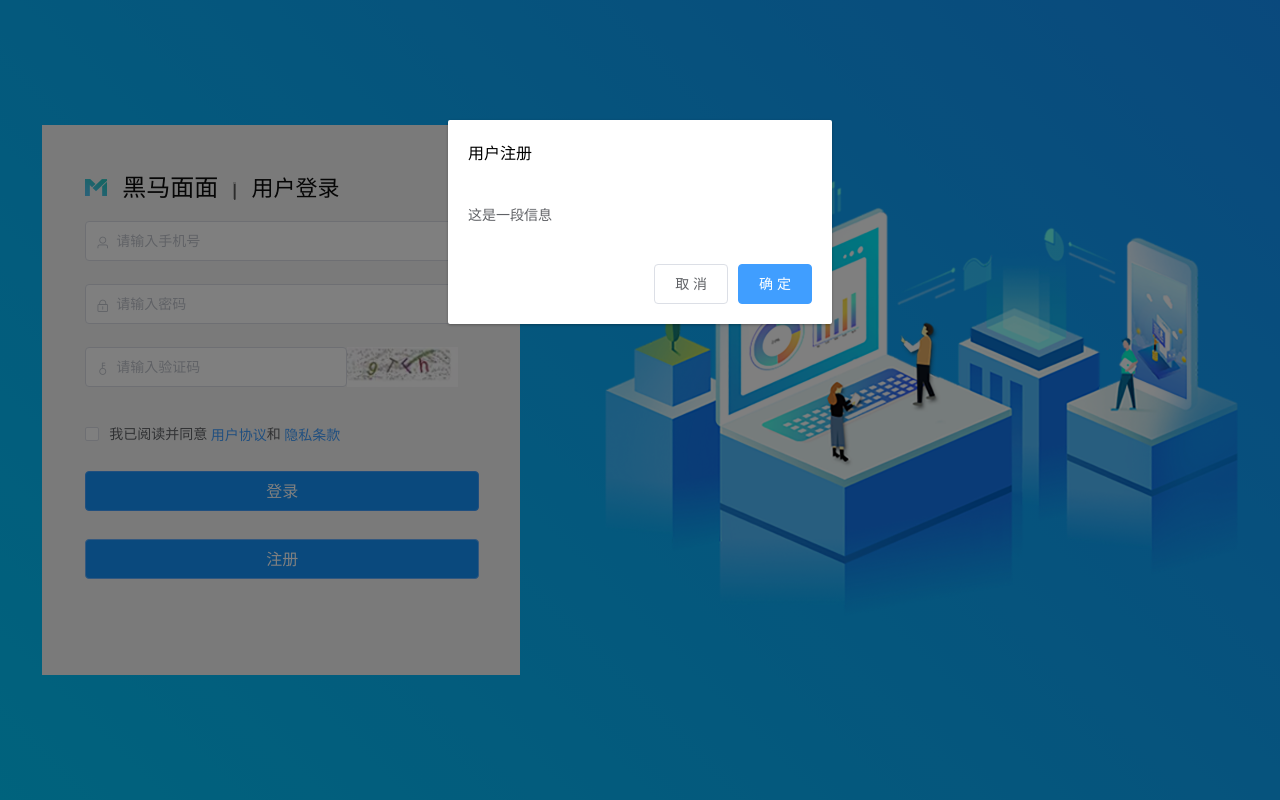
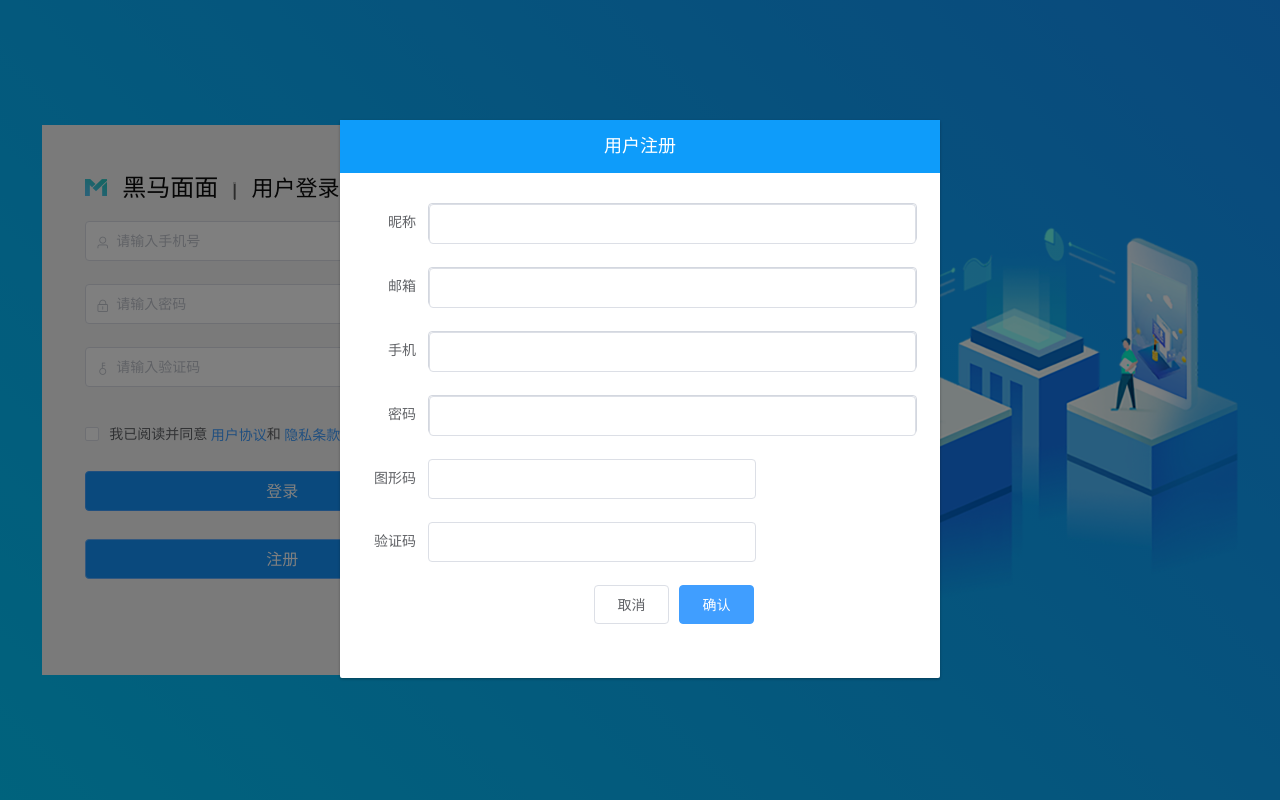
Before and after one commit to milletgruel1998/heimamm, a Vue app: page /#/ in a window 1280 px wide. Both pictures are taken after a click on the button "注册". Built offline with nearby package versions, Linux system fonts and the light colour scheme.

Commit message:
加入环境变量

```diff
--- a/src/view/login/login.vue
+++ b/src/view/login/login.vue
@@ -48,34 +48,26 @@
         <el-form-item>
           <el-button type="primary" class="login_btn" @click="loginClick()">登录</el-button>
           <br />
-          <el-button type="primary" class="register_btn" @click="dialogVisible = true">注册</el-button>
+          <el-button type="primary" class="register_btn" @click="registerClick()">注册</el-button>
         </el-form-item>
-        <!-- 注册弹出框 -->
-        <el-dialog :visible.sync="dialogVisible" width="30%" :show-close="false">
-          <div slot="title">用户注册</div>
-          <span>这是一段信息</span>
-          <span slot="footer" class="dialog-footer">
-            <el-button @click="dialogVisible = false">取 消</el-button>
-            <el-button type="primary" @click="dialogVisible = false">确 定</el-button>
-          </span>
-        </el-dialog>
       </el-form>
     </div>
     <div class="right">
       <img src="@/assets/img/logo.png" alt />
     </div>
+    <register ref="register" />
   </div>
 </template>
 
 <script>
 /* 导入注册组件 */
-// import register from "@/view/register/register.vue";
+import register from "./register.vue";
 
 export default {
   name: "login",
-  // components: {
-  //   register
-  // },
+  components: {
+    register
+  },
   data() {
     return {
       form: {
@@ -114,6 +106,7 @@ export default {
       dialogVisible: false
     };
   },
+
   methods: {
     /* 登录验证 */
     loginClick() {
@@ -124,12 +117,16 @@ export default {
           this.$message.error("登录失败！");
         }
       });
+    },
+    /* 注册界面 */
+    registerClick() {
+      this.$refs.register.dialogFormVisible = true;
     }
   }
 };
 </script>
 
-<style lang="less">
+<style lang="less" >
 .login {
   display: flex;
   /* 水平方向 */
--- /dev/null
+++ b/src/view/login/register.vue
@@ -0,0 +1,104 @@
+<template>
+  <!-- el-dialog：对话框 -->
+  <el-dialog :visible.sync="dialogFormVisible" :show-close="false" width="600px" class="register">
+    <div slot="title" class="userLogin">用户注册</div>
+    <el-form :model="form" :rules="rules" ref="form" label-width="68px">
+      <!-- 昵称 -->
+      <el-form-item label="昵称" prop="nickName" class="txtStyle">
+        <el-input v-model="form.nickName" class="longInput"></el-input>
+      </el-form-item>
+      <!-- 邮箱 -->
+      <el-form-item label="邮箱" prop="Email" class="txtStyle">
+        <el-input v-model="form.Email" class="longInput"></el-input>
+      </el-form-item>
+      <!-- 手机 -->
+      <el-form-item label="手机" prop="phone" class="txtStyle">
+        <el-input v-model="form.phone" class="longInput"></el-input>
+      </el-form-item>
+      <!-- 密码 -->
+      <el-form-item label="密码" prop="password" class="txtStyle">
+        <el-input v-model="form.password" :show-password="true" class="longInput"></el-input>
+      </el-form-item>
+      <!-- 图形码 -->
+      <el-form-item label="图形码" prop="code">
+        <el-row>
+          <el-col :span="16">
+            <el-input v-model="form.code"></el-input>
+          </el-col>
+          <el-col :span="8">
+            <!-- <img src="../../assets/img/codePic.png" alt /> -->
+            <!-- <el-input></el-input> -->
+          </el-col>
+        </el-row>
+      </el-form-item>
+      <!-- 验证码 -->
+      <el-form-item label="验证码">
+        <el-row>
+          <el-col :span="16">
+            <el-input></el-input>
+          </el-col>
+          <el-col :span="8"></el-col>
+        </el-row>
+      </el-form-item>
+      <!-- 按钮 -->
+      <el-form-item class="btn_box">
+        <el-button class="btn">取消</el-button>
+        <el-button type="primary" class="btn">确认</el-button>
+      </el-form-item>
+    </el-form>
+  </el-dialog>
+</template>
+
+<script>
+export default {
+  data() {
+    return {
+      form: {
+        nickName: "", // 昵称
+        Email: "", // 邮箱
+        phone: "", // 手机号
+        password: "", // 密码
+        code: "" // 验证码
+      },
+      /* 设置表单规则 */
+      rules: {
+        nickName: []
+      },
+      /* 控制是否显示对话框 */
+      dialogFormVisible: false
+    };
+  }
+};
+</script>
+
+<style lang="less">
+.register {
+  .userLogin {
+    height: 53px;
+    line-height: 53px;
+    background: rgba(14, 156, 250, 1);
+    color: #fff;
+    font-size: 18px;
+    text-align: center;
+  }
+
+  .longInput {
+    width: 489px;
+    height: 39px;
+    border: 1px solid rgba(211, 215, 223, 1);
+    border-radius: 4px;
+  }
+
+  .el-dialog__header {
+    padding: 0;
+  }
+  .btn_box {
+    text-align: center;
+    .btn {
+      width: 75px;
+      height: 39px;
+      border-radius: 4px;
+    }
+  }
+}
+</style>
```
Also changed, not shown: src/view/register/register.vue (deleted, +0 -10 lines), 2 other files (tests, documents, lock files or other folders).
